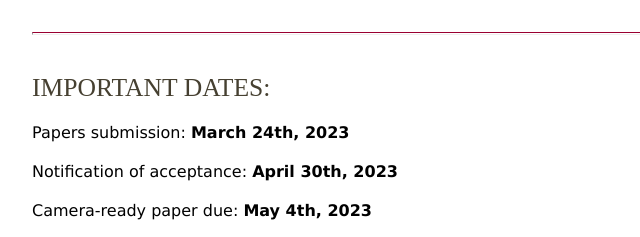
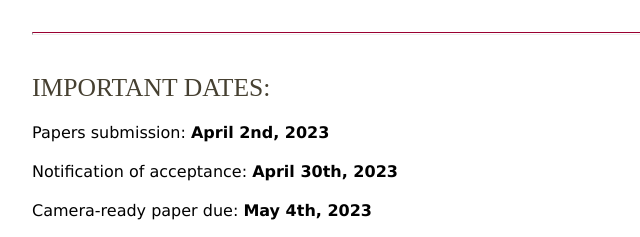
Before and after one commit to JShang-MSU/IoTEF2023, a plain HTML site: page index.html in a window 1280 px wide. Shown: the part 1520-1757 px from the top of the page, 248-888 px from the left. Drawn offline with Linux system fonts and the light colour scheme.

Commit message:
Update index.html

```diff
--- a/index.html
+++ b/index.html
@@ -100,7 +100,7 @@
 				<br>
 					<h2>IMPORTANT DATES:</h2>
 					<P>
-					Papers submission:           <b>March 24th, 2023</b></P>
+					Papers submission:           <b>April 2nd, 2023</b></P>
 					<P>Notification of acceptance:  <b>April 30th, 2023 </b></P>
 					<P>Camera-ready paper due:    <b>May 4th, 2023</b></P>
 <!-- 					<P>Workshop date: <b>July 28th, 2022</b> -->
```
